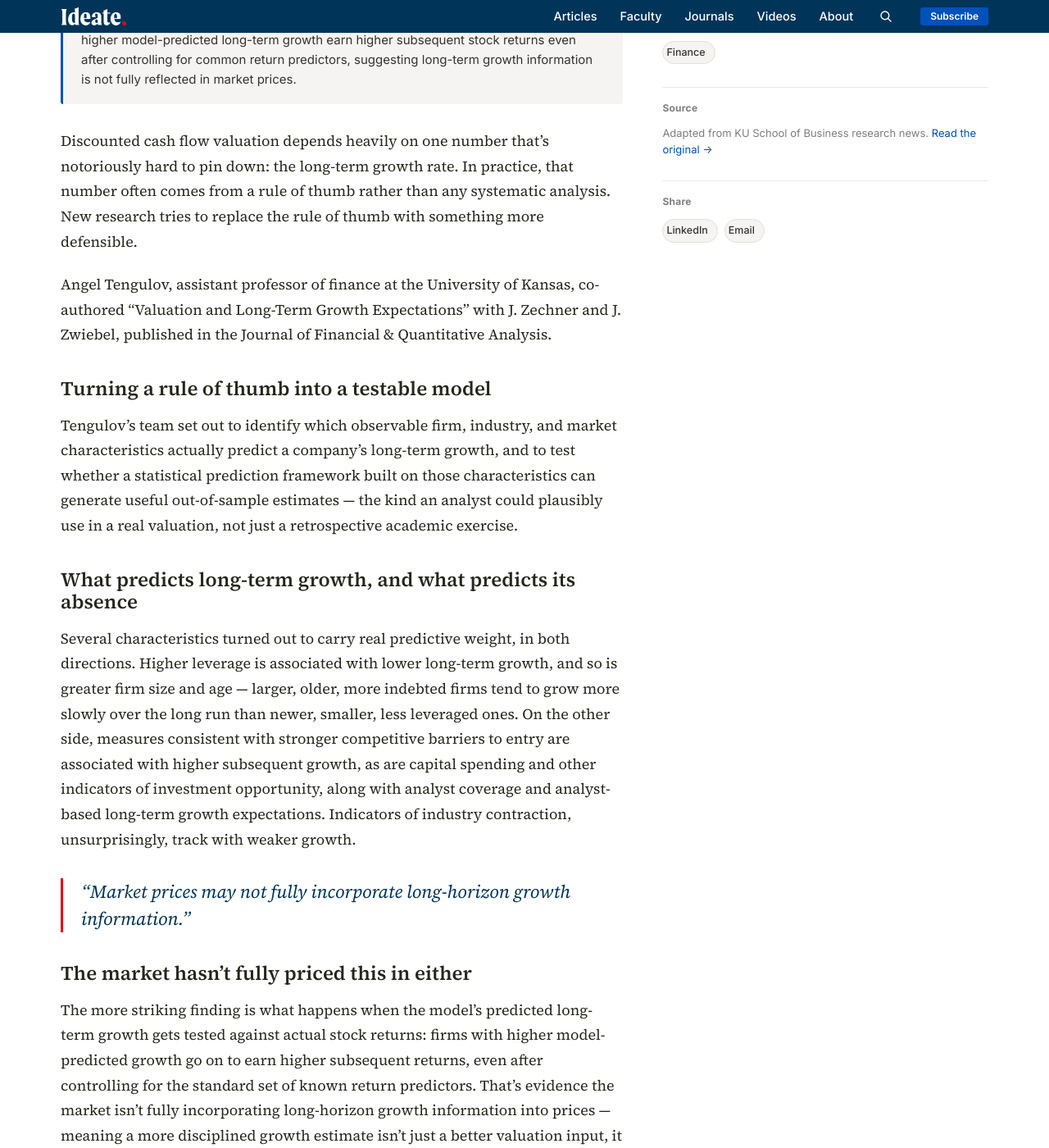
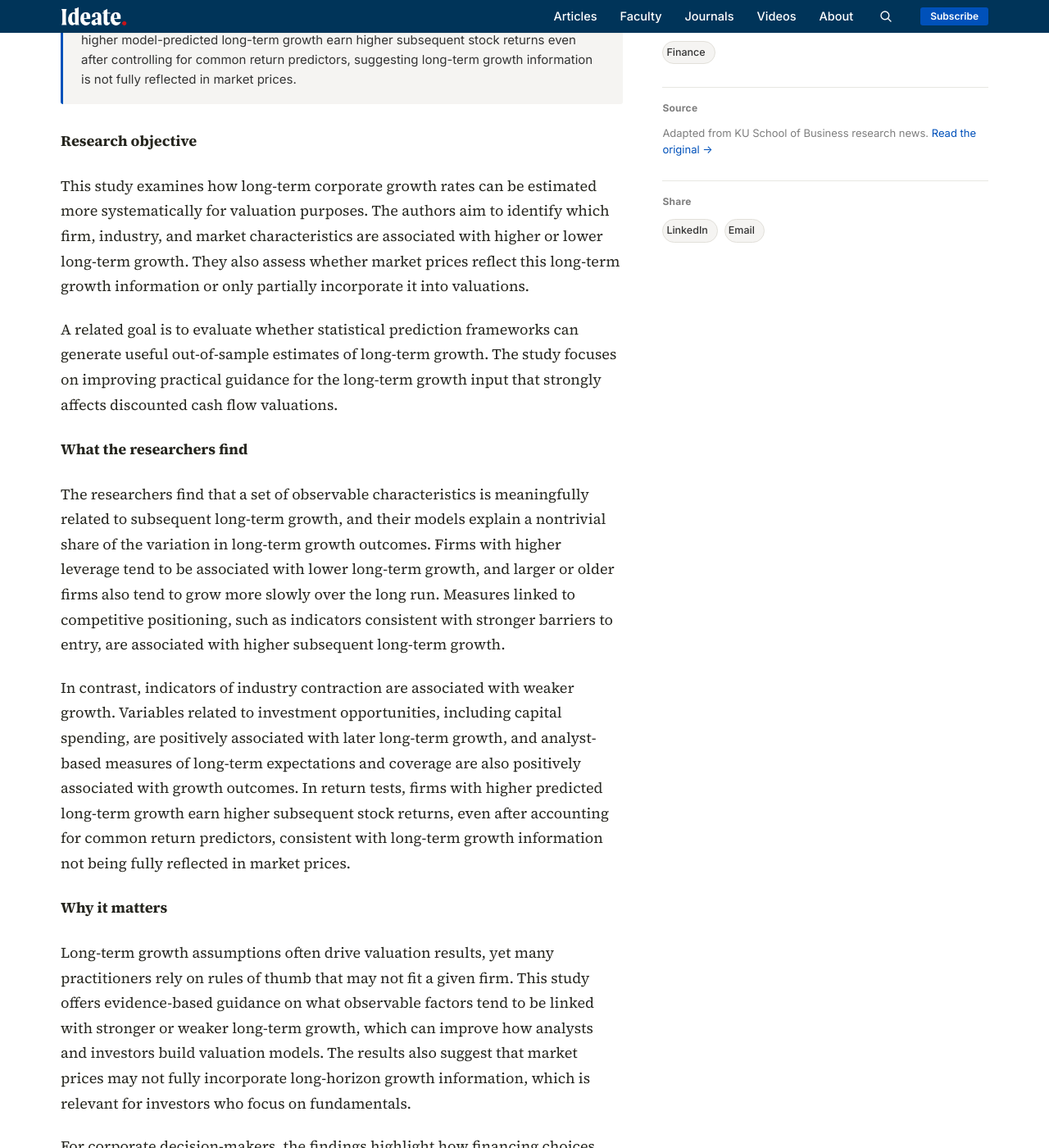
Before and after one commit to KUBschool/ideate, a Jekyll site: the page built from _articles/2025-01-01-long-term-growth-valuation.md, in a window 1280 px wide and 1400 px high, scrolled down 1058 px. Shown: the whole window at 82% size. Built offline with Jekyll 4.4.1, drawn with Linux system fonts in a browser that asks for light colours; some of the changed text lies outside the part shown.

Commit message:
Update Article “2025-01-01-long-term-growth-valuation”

```diff
--- a/_articles/2025-01-01-long-term-growth-valuation.md
+++ b/_articles/2025-01-01-long-term-growth-valuation.md
@@ -1,44 +1,44 @@
 ---
-title: "The most important number in a valuation model is usually just a guess. This research replaces the guess."
-dek: "Long-term growth assumptions quietly drive most discounted cash flow valuations, yet analysts often set them by rule of thumb. New research identifies what actually predicts long-run growth — and finds the market hasn't fully priced it in."
+title: The most important number in a valuation model is usually just a guess.
+  This research replaces the guess.
+dek: Long-term growth assumptions quietly drive most discounted cash flow
+  valuations, yet analysts often set them by rule of thumb. New research
+  identifies what actually predicts long-run growth — and finds the market
+  hasn't fully priced it in.
 topic: finance
 faculty:
   - angel-tengulov
-byline: "Angel Tengulov"
-date: 2025-01-01
+byline: Angel Tengulov
+date: 2025-04-07
+image: /assets/uploads/valuation.jpeg
 image_tint: steam
 featured: false
-source_url: "https://business.ku.edu/research-and-faculty/finance/research-insights"
-answer_box: >-
-  Research identifying observable firm, industry, and market
-  characteristics associated with long-term corporate growth finds
-  leverage, size, and age are associated with lower future growth,
-  while measures consistent with stronger competitive barriers to
-  entry, investment intensity, and analyst coverage are associated with
-  higher future growth. Firms with higher model-predicted long-term
-  growth earn higher subsequent stock returns even after controlling
-  for common return predictors, suggesting long-term growth information
-  is not fully reflected in market prices.
+source_url: https://business.ku.edu/research-and-faculty/finance/research-insights
+answer_box: Research identifying observable firm, industry, and market
+  characteristics associated with long-term corporate growth finds leverage,
+  size, and age are associated with lower future growth, while measures
+  consistent with stronger competitive barriers to entry, investment intensity,
+  and analyst coverage are associated with higher future growth. Firms with
+  higher model-predicted long-term growth earn higher subsequent stock returns
+  even after controlling for common return predictors, suggesting long-term
+  growth information is not fully reflected in market prices.
+journal: Journal of Financial and Quantitative Analysis
+journal_url: https://www.cambridge.org/core/journals/journal-of-financial-and-quantitative-analysis/article/valuation-and-longterm-growth-expectations/677A63FF27B758BBE12BD6C008B0A97C?utm_campaign=shareaholic&utm_medium=copy_link&utm_source=bookmark
 ---
+#### Research objective
 
-Discounted cash flow valuation depends heavily on one number that's notoriously hard to pin down: the long-term growth rate. In practice, that number often comes from a rule of thumb rather than any systematic analysis. New research tries to replace the rule of thumb with something more defensible.
+This study examines how long-term corporate growth rates can be estimated more systematically for valuation purposes. The authors aim to identify which firm, industry, and market characteristics are associated with higher or lower long-term growth. They also assess whether market prices reflect this long-term growth information or only partially incorporate it into valuations.
 
-Angel Tengulov, assistant professor of finance at the University of Kansas, co-authored "Valuation and Long-Term Growth Expectations" with J. Zechner and J. Zwiebel, published in the Journal of Financial & Quantitative Analysis.
+A related goal is to evaluate whether statistical prediction frameworks can generate useful out-of-sample estimates of long-term growth. The study focuses on improving practical guidance for the long-term growth input that strongly affects discounted cash flow valuations.
 
-## Turning a rule of thumb into a testable model
+#### What the researchers find
 
-Tengulov's team set out to identify which observable firm, industry, and market characteristics actually predict a company's long-term growth, and to test whether a statistical prediction framework built on those characteristics can generate useful out-of-sample estimates — the kind an analyst could plausibly use in a real valuation, not just a retrospective academic exercise.
+The researchers find that a set of observable characteristics is meaningfully related to subsequent long-term growth, and their models explain a nontrivial share of the variation in long-term growth outcomes. Firms with higher leverage tend to be associated with lower long-term growth, and larger or older firms also tend to grow more slowly over the long run. Measures linked to competitive positioning, such as indicators consistent with stronger barriers to entry, are associated with higher subsequent long-term growth.
 
-## What predicts long-term growth, and what predicts its absence
+In contrast, indicators of industry contraction are associated with weaker growth. Variables related to investment opportunities, including capital spending, are positively associated with later long-term growth, and analyst-based measures of long-term expectations and coverage are also positively associated with growth outcomes. In return tests, firms with higher predicted long-term growth earn higher subsequent stock returns, even after accounting for common return predictors, consistent with long-term growth information not being fully reflected in market prices.
 
-Several characteristics turned out to carry real predictive weight, in both directions. Higher leverage is associated with lower long-term growth, and so is greater firm size and age — larger, older, more indebted firms tend to grow more slowly over the long run than newer, smaller, less leveraged ones. On the other side, measures consistent with stronger competitive barriers to entry are associated with higher subsequent growth, as are capital spending and other indicators of investment opportunity, along with analyst coverage and analyst-based long-term growth expectations. Indicators of industry contraction, unsurprisingly, track with weaker growth.
+#### Why it matters
 
-> "Market prices may not fully incorporate long-horizon growth information."
+Long-term growth assumptions often drive valuation results, yet many practitioners rely on rules of thumb that may not fit a given firm. This study offers evidence-based guidance on what observable factors tend to be linked with stronger or weaker long-term growth, which can improve how analysts and investors build valuation models. The results also suggest that market prices may not fully incorporate long-horizon growth information, which is relevant for investors who focus on fundamentals.
 
-## The market hasn't fully priced this in either
-
-The more striking finding is what happens when the model's predicted long-term growth gets tested against actual stock returns: firms with higher model-predicted growth go on to earn higher subsequent returns, even after controlling for the standard set of known return predictors. That's evidence the market isn't fully incorporating long-horizon growth information into prices — meaning a more disciplined growth estimate isn't just a better valuation input, it may also flag genuine mispricing.
-
-## Bringing discipline to a number that's usually handled loosely
-
-For analysts and investors, the practical payoff is a more evidence-based way to set an input that heavily influences valuation outcomes but has historically been handled with comparatively little rigor. For corporate decision-makers, the findings are also a useful mirror: financing choices, firm size, and investment intensity are shown here to carry real information about a company's own long-run growth trajectory, not just its near-term results.
+For corporate decision-makers, the findings highlight how financing choices, firm size, and investment intensity can be linked to longer-run growth trajectories. Overall, the study helps introduce more structure and discipline to a valuation input that is often handled ad hoc.
```
Also changed, not shown: assets/uploads/valuation.jpeg (added).
